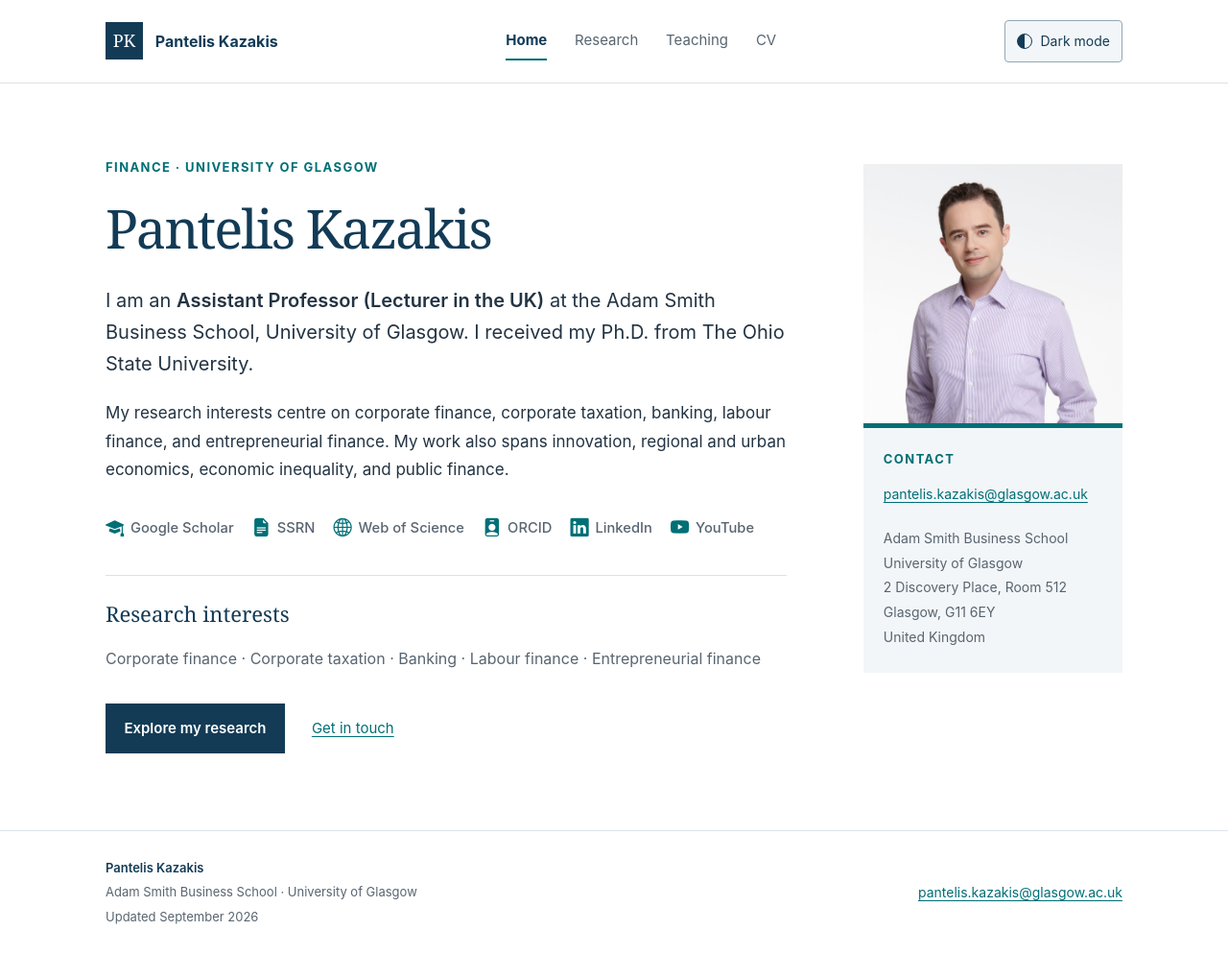
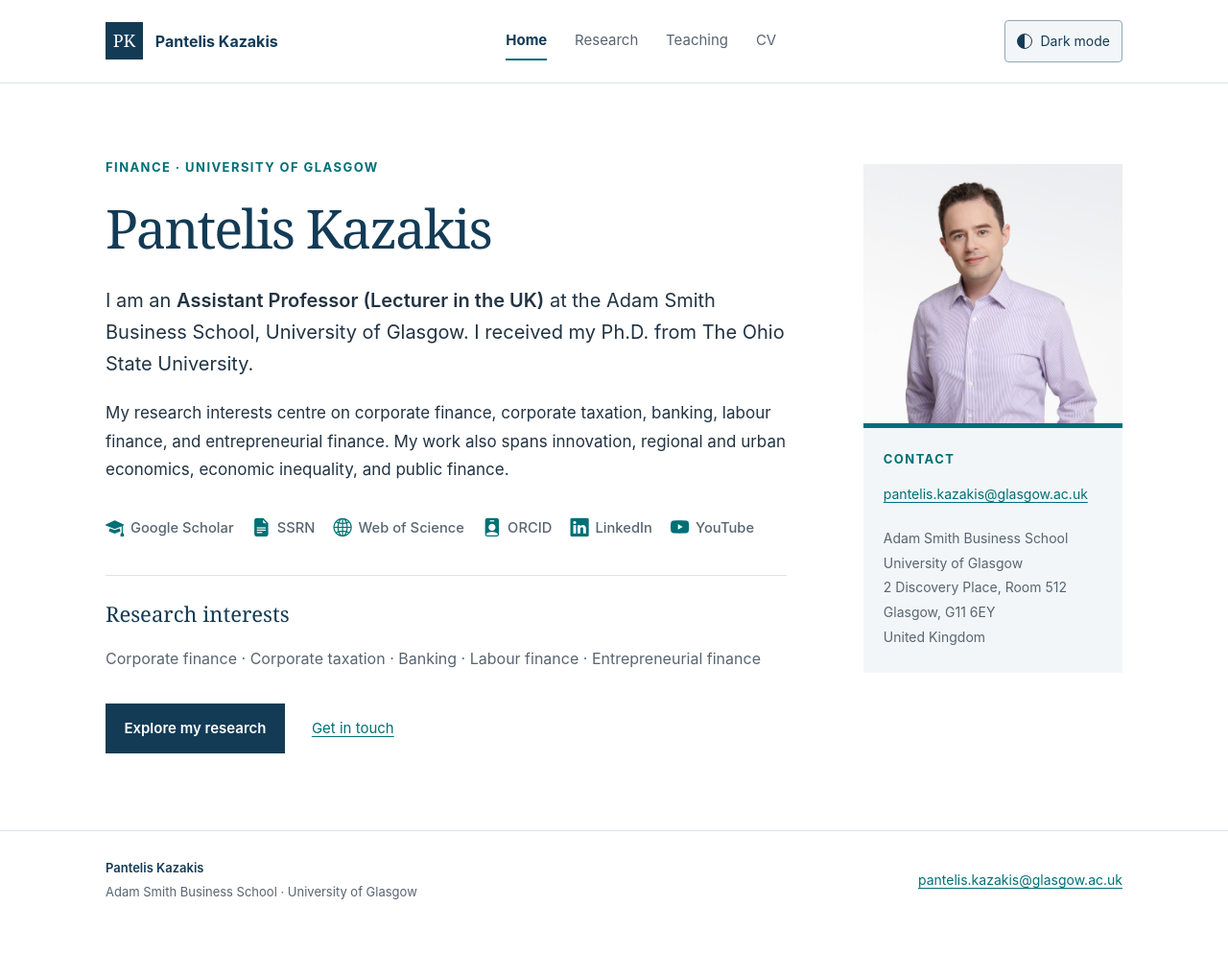
Before and after one commit to panteliskazakis/panteliskazakis.github.io, a Jekyll site: the page built from index.md, in a window 1280 px wide. Shown: the whole page at 96% size. Built offline with Jekyll 4.4.1, drawn with Linux system fonts in a browser that asks for light colours; after the commit the page ends 968 px from its top, so only the background shows below that.

Commit message:
Add files via upload

```diff
--- a/_layouts/default.html
+++ b/_layouts/default.html
@@ -30,12 +39,8 @@
   </header>
   <main id="main" class="site-main" tabindex="-1">{{ content }}</main>
   <footer class="site-footer">
-     <div>
-      <span>{{ site.name }}</span>
-      <span>Adam Smith Business School · University of Glasgow</span>
-      <span>Updated {{ site.time | date: "%B %Y" }}</span>
-    </div>
+    <div><span>{{ site.name }}</span><span>Adam Smith Business School · University of Glasgow</span></div>
     <a href="mailto:{{ site.email }}">{{ site.email }}</a>
-   </footer>
+  </footer>
 </body>
 </html>
```
Also changed, not shown: other parts of _layouts/default.html (+9 -0 lines).
